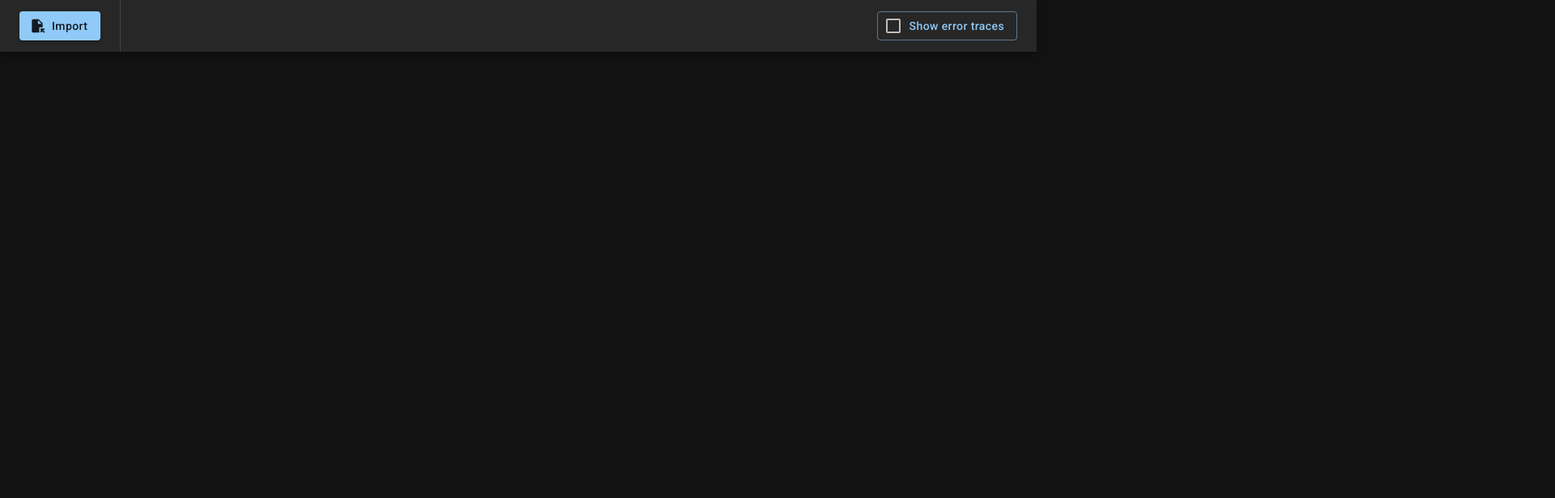
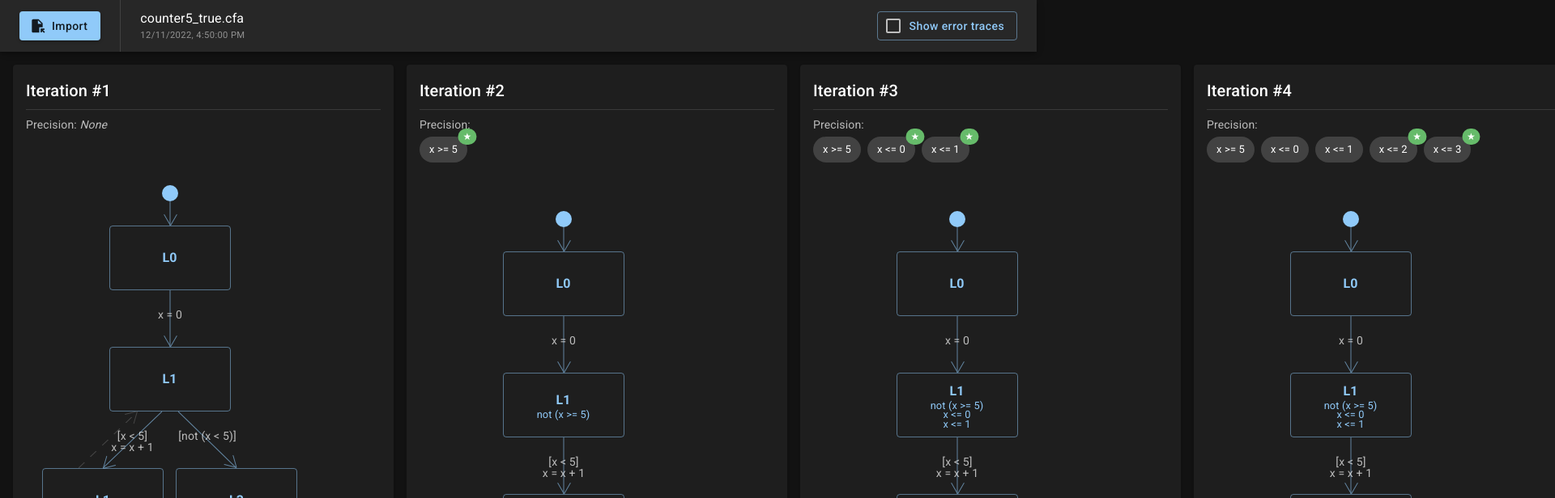
Before and after one commit to sisakb/theta-graph-visualizer, a React (Vite) app: page / in a window 1280 px wide. Shown: the top 616 px of the page at 81% size, 1920 px wide, since content can reach past the window. Built offline with nearby package versions, Linux system fonts and the light colour scheme; a web font is replaced by a local one.

Commit message:
same state selection

```diff
--- a/src/components/Edge/Edge.tsx
+++ b/src/components/Edge/Edge.tsx
@@ -117,6 +117,7 @@ const Edge = ({ from, to, index, maxIndex, edge }: EdgeProps) => {
 					position: "absolute",
 					"&:hover": {
 						backdropFilter: "blur(10px)",
+						zIndex: 999
 					},
 					zIndex: 10
 				}}
--- a/src/components/Node/Node.tsx
+++ b/src/components/Node/Node.tsx
@@ -12,7 +12,8 @@ interface NodeProps {
 	iteration: number
 }
 
-const predicatesEqualOrNegated = (p1: string, p2: string) => p1 === p2 || p1 === `not (${p2})` || p2 === `not (${p1})`
+const predicatesEqualOrNegated = (p1: string, p2: string) =>
+	p1 === p2 || p1 === `not (${p2})` || p2 === `not (${p1})`
 
 const Node = ({ nodeDrawing, graphId, iteration }: NodeProps) => {
 	const { node } = nodeDrawing
@@ -21,18 +22,43 @@ const Node = ({ nodeDrawing, graphId, iteration }: NodeProps) => {
 	const hovered = false
 
 	const selectedPrecision = useSelector((store) => store.selectedPrecision)
-	const containsSelectedPrecision = useMemo(() => selectedPrecision && predicates.some(p => predicatesEqualOrNegated(selectedPrecision, p)), [selectedPrecision, predicates])
+	const containsSelectedPrecision = useMemo(
+		() =>
+			selectedPrecision &&
+			predicates.some((p) =>
+				predicatesEqualOrNegated(selectedPrecision, p)
+			),
+		[selectedPrecision, predicates]
+	)
 	const showErrorTrace = useSelector((store) => store.showErrorTrace)
-	const {node: selectedNode, iteration: selectedIteration} = useSelector((store) => store.selectedNode) || {}
+	const { node: selectedNode, iteration: selectedIteration } =
+		useSelector((store) => store.selectedNode) || {}
 	const setSelectedNode = useSelector((store) => store.setSelectedNode)
 
-	const selected = useMemo(() => {
-		if (!selectedNode || !selectedIteration) return false
-		if (iteration === selectedIteration) return (selectedNode.id === node.id)
+	const precisionInIteration = useSelector(store => store.processedData?.iterations[iteration]?.precisions)
+	const newPrecisionInIteration = useMemo(() => precisionInIteration?.filter(p => p.isNew).map(p => p.label), [precisionInIteration])
+
+	const isSameAsSelected = useMemo(() => {
+		if (!selectedNode || (typeof selectedIteration !== "number")) return false
+		if (iteration === selectedIteration) return selectedNode.id === node.id
+		if (Math.abs(iteration - selectedIteration) > 1) return false
 		const labelsMatch = selectedNode.stateName === stateName
+		const subset = (node.predicates.length === 0 || node.predicates.every((p) => selectedNode?.predicates.includes(p)))
+		//const superset = (selectedNode?.predicates.every((p) => node.predicates.includes(p)))
+		const superSetWithOnlyNewPrecision = (selectedNode?.predicates.every((p) => node.predicates.includes(p)) && node.predicates.filter(p => !selectedNode.predicates.includes(p)).every(p => {
+			if (newPrecisionInIteration?.includes(p)) return true
+			return Boolean(newPrecisionInIteration?.find(p2 => predicatesEqualOrNegated(p, p2)))
+		}))
+
+		if (iteration < selectedIteration) return labelsMatch && subset
+		if (iteration > selectedIteration) return labelsMatch && superSetWithOnlyNewPrecision
 
 		return labelsMatch
 	}, [selectedIteration, selectedNode, stateName, iteration])
+
+	const isSelectedNode = useMemo(() => selectedNode?.id === node.id && selectedIteration === iteration, [selectedNode, selectedIteration, iteration])
+
+	//const secondaryColor = containsSelectedPrecision || isSelectedNode
 
 	return (
 		<div
@@ -40,15 +66,13 @@ const Node = ({ nodeDrawing, graphId, iteration }: NodeProps) => {
 			className={`${styles.nodeContainer} ${
 				node.isInitial ? styles.initial : ""
 			} ${hovered ? styles.hovered : ""} ${
-				selected ? styles.selected : ""
+				isSameAsSelected ? styles.selected : ""
 			}`}
 			style={{
 				position: "absolute",
 				left: nodeDrawing.x * 110 + 20,
 				top: nodeDrawing.y === 0 ? 0 : (nodeDrawing.y - 1) * 150 + 110,
 			}}
-			onMouseEnter={() => setSelectedNode({node, iteration})}
-			onMouseLeave={() => setSelectedNode(null)}
 		>
 			{!node.isInitial && (
 				<Button
@@ -64,14 +88,33 @@ const Node = ({ nodeDrawing, graphId, iteration }: NodeProps) => {
 							minHeight: "80px",
 							zIndex: 999,
 							backdropFilter: "blur(100px)",
-							backgroundColor: containsSelectedPrecision ? theme => `${theme.palette.secondary.main}70` : undefined,
-							border: containsSelectedPrecision ? theme => `1px solid ${theme.palette.secondary.main}` : undefined,
+							backgroundColor: containsSelectedPrecision
+								? (theme) => `${theme.palette.secondary.main}70`
+								: undefined,
+							border: containsSelectedPrecision
+								? (theme) =>
+									`1px solid ${theme.palette.secondary.main}`
+								: undefined,
 						},
-						border: containsSelectedPrecision  ? theme => `1px solid ${theme.palette.secondary.main}` : undefined,
-						backgroundColor: containsSelectedPrecision ? theme => `${theme.palette.secondary.main}40` : undefined,
+						border: containsSelectedPrecision
+							? (theme) =>
+								`1px solid ${theme.palette.secondary.main}`
+							: undefined,
+						backgroundColor: containsSelectedPrecision
+							? (theme) => `${theme.palette.secondary.main}40`
+							: undefined,
 					}}
-					variant={(showErrorTrace && node.isInErrorTrace) || selected ? "contained" : "outlined"}
-					color={node.isError || (showErrorTrace && node.isInErrorTrace) ? "error" : "primary"}
+					variant={
+						(showErrorTrace && node.isInErrorTrace) || isSameAsSelected
+							? "contained"
+							: "outlined"
+					}
+					color={
+						node.isError || (showErrorTrace && node.isInErrorTrace)
+							? "error"
+							: (isSelectedNode ? "secondary" : "primary")
+					}
+					onClick={() => setSelectedNode({ node, iteration })}
 				>
 					<Stack>
 						<Typography
@@ -96,14 +139,37 @@ const Node = ({ nodeDrawing, graphId, iteration }: NodeProps) => {
 									sx={{
 										lineHeight: 0.9,
 										fontSize: "0.8rem",
-										fontWeight: selectedPrecision && containsSelectedPrecision && predicatesEqualOrNegated(selectedPrecision, p) ? "bold" : "normal",
-										color: selectedPrecision && containsSelectedPrecision && predicatesEqualOrNegated(selectedPrecision, p) ? "secondary.main" : "text.secondary",
+										fontWeight:
+											selectedPrecision &&
+											containsSelectedPrecision &&
+											predicatesEqualOrNegated(
+												selectedPrecision,
+												p
+											)
+												? "bold"
+												: "normal",
+										color:
+											selectedPrecision &&
+											containsSelectedPrecision &&
+											predicatesEqualOrNegated(
+												selectedPrecision,
+												p
+											)
+												? "secondary.main"
+												: undefined,
 									}}
 									key={index}
 								>
 									{p}
 								</Typography>
 							))}
+							{/*selectedNode?.stateName === node.stateName && <Typography sx={{ fontSize: 12 }}>
+								{(node.predicates.length === 0 || node.predicates.every((p) => selectedNode?.predicates.includes(p))) && "Subset "}
+								{(selectedNode?.predicates.every((p) => node.predicates.includes(p))) && "Superset"}{(selectedNode?.predicates.every((p) => node.predicates.includes(p)) && node.predicates.filter(p => !selectedNode.predicates.includes(p)).every(p => {
+									if (newPrecisionInIteration?.includes(p)) return true
+									return Boolean(newPrecisionInIteration?.find(p2 => predicatesEqualOrNegated(p, p2)))
+								})) && "(only new)"}
+							</Typography>*/}
 						</Typography>
 					</Stack>
 				</Button>
--- a/src/util/ArgGraph.ts
+++ b/src/util/ArgGraph.ts
@@ -50,6 +50,14 @@ export class ArgEdge {
 								assignMatch
 							return `${variable} = ${left} ${operator} ${right}`
 						}
+						const assignMatch2 = label.match(
+							/assign\s*(\w)\s*(\d*)/
+						)
+						if (assignMatch2) {
+							const [_, variable, value] =
+								assignMatch2
+							return `${variable} = ${value}`
+						}
 						return label
 					})
 			}
@@ -92,7 +100,7 @@ export class ArgNode {
 				?.replace(/\)\s*\(/g, ";")
 				.trim()
 				.slice(1, -1)
-				.split(";") ?? []
+				.split(";").filter(p => p!=="") ?? []
 		this.predicates = this.predicates.map((predicate) => {
 			const matches = predicate.match(/(<=|<|>|>=)\s(.*)\s(.*)/)
 			if (matches) {
--- a/src/util/store.tsx
+++ b/src/util/store.tsx
@@ -1,5 +1,5 @@
 import { createContext, useContext, useMemo, useState } from "react"
-//import data from "../data/wdl-output.json"
+import testData from "../data/wdl-output.json"
 import { ArgNode } from "./ArgGraph"
 import processData, { ThetaWebDebuggerLoggerOutput } from "./processData"
 
@@ -35,7 +35,7 @@ export const useStore = () => {
 
 export const StoreProvider = ({ children }: { children: React.ReactNode }) => {
 
-	const [data, setData] = useState<ThetaWebDebuggerLoggerOutput | null>(null)
+	const [data, setData] = useState<ThetaWebDebuggerLoggerOutput | null>(testData as unknown as ThetaWebDebuggerLoggerOutput)
 	const [selectedPrecision, setSelectedPrecision] = useState<string | null>(null)
 	const [showErrorTrace, setShowErrorTrace] = useState<boolean>(false)
 	const [selectedNode, setSelectedNode] = useState<{node: ArgNode, iteration: number} | null>(null)
```
